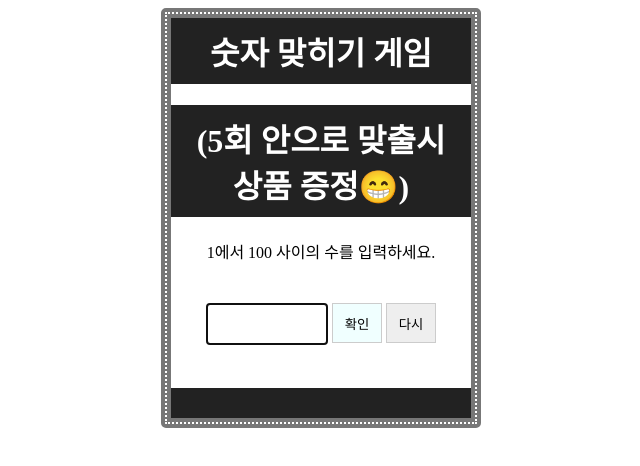
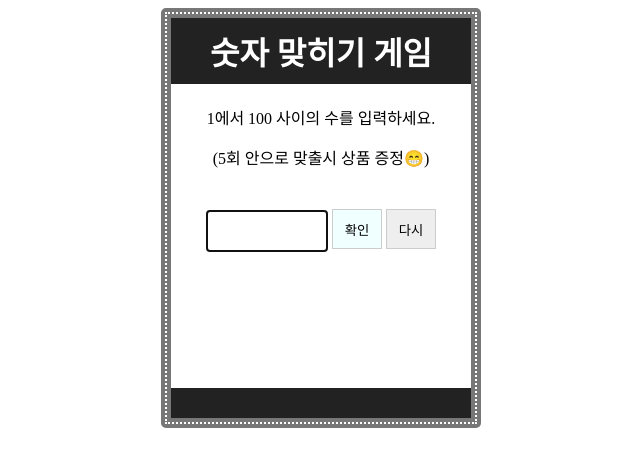
Before and after one commit to Jung-Jin-Yong/Up_and_Down_Game, a plain HTML site: page index.html in a window 1280 px wide. Shown: the whole page, without its empty margins (319-959 px from the left). Drawn offline with Linux system fonts and the light colour scheme.

Commit message:
Version 1-2

```diff
--- a/index.html
+++ b/index.html
@@ -9,8 +9,8 @@
 <body>
 	<div id="wrapper">
 		<h1>숫자 맞히기 게임</h1>
-		<h1>(5회 안으로 맞출시 상품 증정😁)</h1>
 		<p>1에서 100 사이의 수를 입력하세요.</p>
+		<p>(5회 안으로 맞출시 상품 증정😁)</p>
 		<form action="">
 			<label><input type="text" id="try" autocomplete="off" autofocus></label>
 			<input type="button" value="확인" id="check" class="btn btn-1">
```
